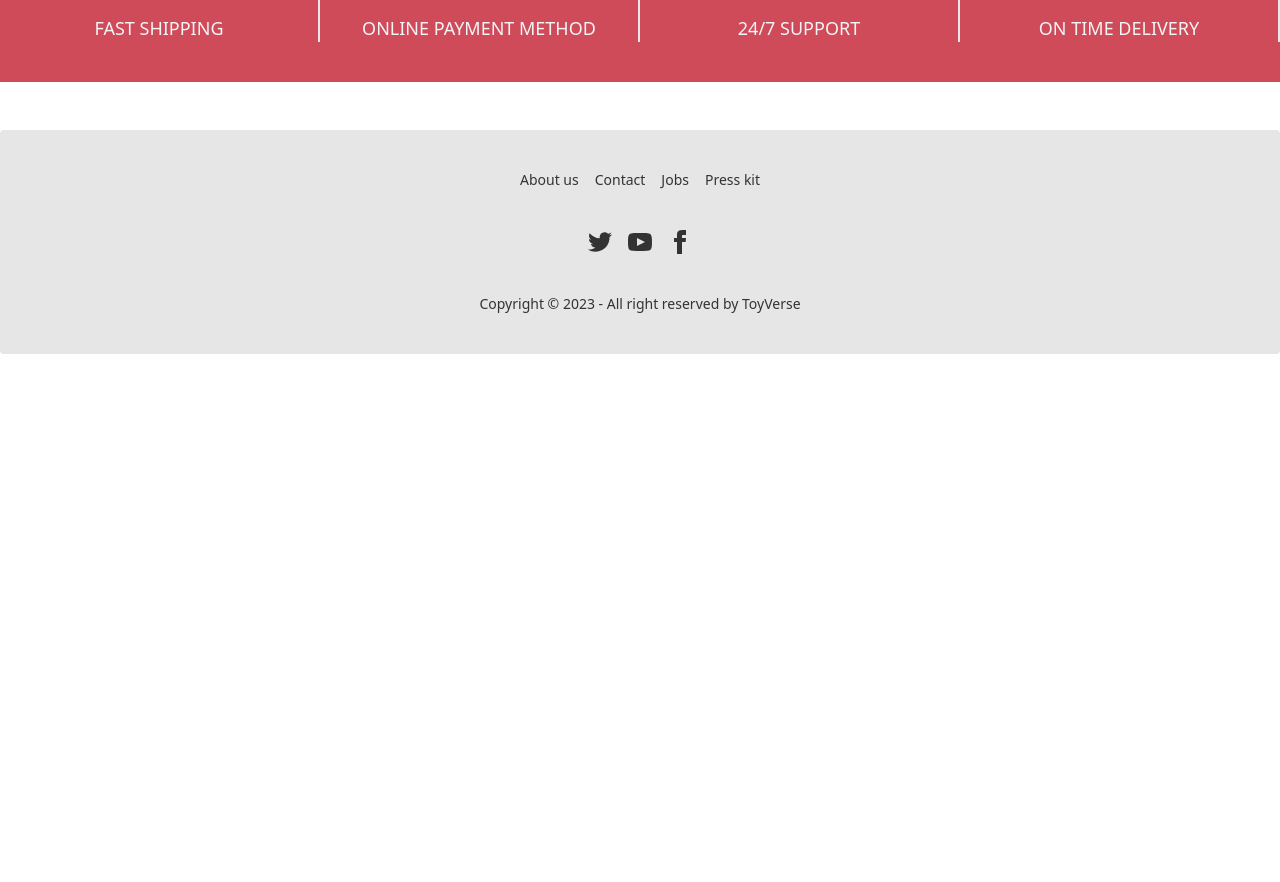
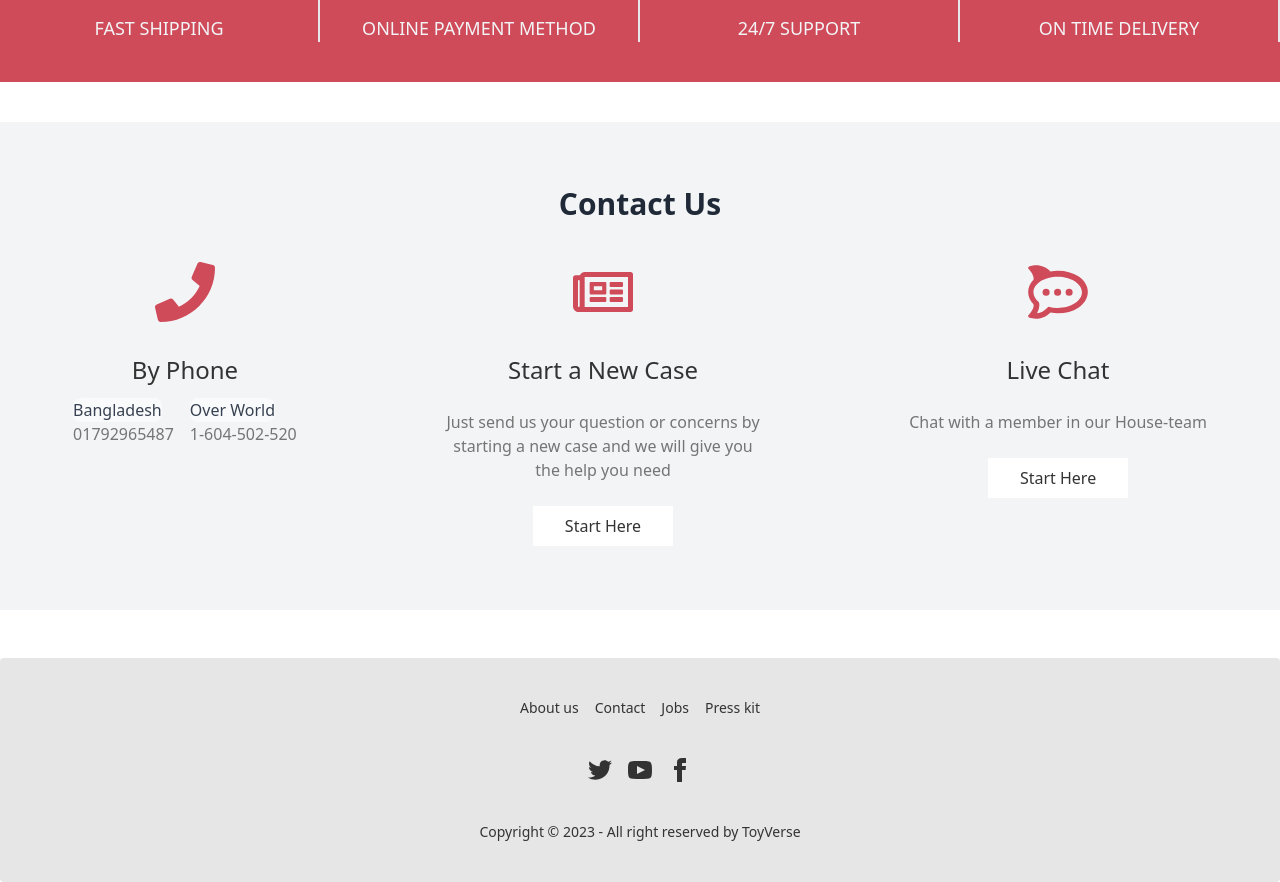
Before and after one commit to Mostakimw/toy-verse, a React (Vite) app: page / in a window 1280 px wide. Shown: the part 1294-2176 px from the top of the page. Before the commit the page ends 1648 px from the top, so only its background shows below. Built offline with nearby package versions, Linux system fonts and the light colour scheme; no server answers.

Commit message:
contact us extra section added

```diff
--- /dev/null
+++ b/src/pages/Home/Contact/Contact.jsx
@@ -0,0 +1,66 @@
+import React from "react";
+import {
+  FaPhone,
+  FaPhoneAlt,
+  FaRegNewspaper,
+  FaRocketchat,
+} from "react-icons/fa";
+
+const Contact = () => {
+  return (
+    <div className="bg-gray-100 mt-10 py-16">
+      <h1 className="text-3xl font-bold text-center text-gray-800">
+        Contact Us
+      </h1>
+      <div className="flex justify-around max-w-7xl mx-auto mt-10">
+        <div className=" space-y-3">
+          <div className="flex justify-center mb-8">
+            <FaPhone className="text-6xl text-[#CF4B5A] " />
+          </div>
+          <h3 className="font-medium text-2xl mb-6 text-center">By Phone</h3>
+          <div className="flex justify-between gap-4">
+            <div>
+              <p className="font-medium text-gray-700 bg-gray-50 inline-block rounded-lg">
+                Bangladesh
+              </p>
+              <p className="text-[#757575]">01792965487</p>
+            </div>
+            <div>
+              <p className="font-medium text-gray-700 bg-gray-50 inline-block rounded-lg">
+                Over World
+              </p>
+              <p className="text-[#757575]">1-604-502-520</p>
+            </div>
+          </div>
+        </div>
+        <div className="text-center">
+          <div className="flex justify-center mb-8">
+            <FaRegNewspaper className="text-6xl text-[#CF4B5A] " />
+          </div>
+          <h3 className="font-medium text-2xl mb-6">Start a New Case</h3>
+          <p className="text-[#757575] max-w-xs mx-auto text-center">
+            Just send us your question or concerns by starting a new case and we
+            will give you the help you need
+          </p>
+          <button className="px-8 py-2 bg-white mt-6 font-medium">
+            Start Here
+          </button>
+        </div>
+        <div className="text-center">
+          <div className="flex justify-center mb-8">
+            <FaRocketchat className="text-6xl text-[#CF4B5A] " />
+          </div>
+          <h3 className="font-medium text-2xl mb-6">Live Chat</h3>
+          <p className="text-[#757575] max-w-xs mx-auto text-center">
+            Chat with a member in our House-team
+          </p>
+          <button className="px-8 py-2 bg-white mt-6 font-medium">
+            Start Here
+          </button>
+        </div>
+      </div>
+    </div>
+  );
+};
+
+export default Contact;
--- a/src/pages/Home/Homepage/Homepage.jsx
+++ b/src/pages/Home/Homepage/Homepage.jsx
@@ -1,6 +1,7 @@
 import PhotoGallery from "../../PhotoGallery/PhotoGallery";
 import Banner from "../Banner/Banner";
 import Category from "../Category/Category";
+import Contact from "../Contact/Contact";
 import Information from "../Information/Information";
 
 const Homepage = () => {
@@ -10,6 +11,7 @@ const Homepage = () => {
       {/* <PhotoGallery /> */}
       <Category></Category>
       <Information />
+      <Contact />
     </div>
   );
 };
--- /dev/null
+++ b/src/pages/Loader/Loader.jsx
@@ -0,0 +1,11 @@
+import React from "react";
+
+const Loader = () => {
+  return (
+    <div>
+      <progress className="progress w-56"></progress>
+    </div>
+  );
+};
+
+export default Loader;
--- /dev/null
+++ b/src/routes/PrivateRoutes.jsx
@@ -0,0 +1,15 @@
+import React, { useContext } from "react";
+import { AuthContext } from "../AuthProvider/AuthProvider";
+import { useLocation } from "react-router-dom";
+import Loader from "../pages/Loader/Loader";
+
+const PrivateRoutes = ({ children }) => {
+  const { user, loading } = useContext(AuthContext);
+  const location = useLocation();
+  if (loading) {
+    return <Loader />;
+  }
+  return <div></div>;
+};
+
+export default PrivateRoutes;
```
